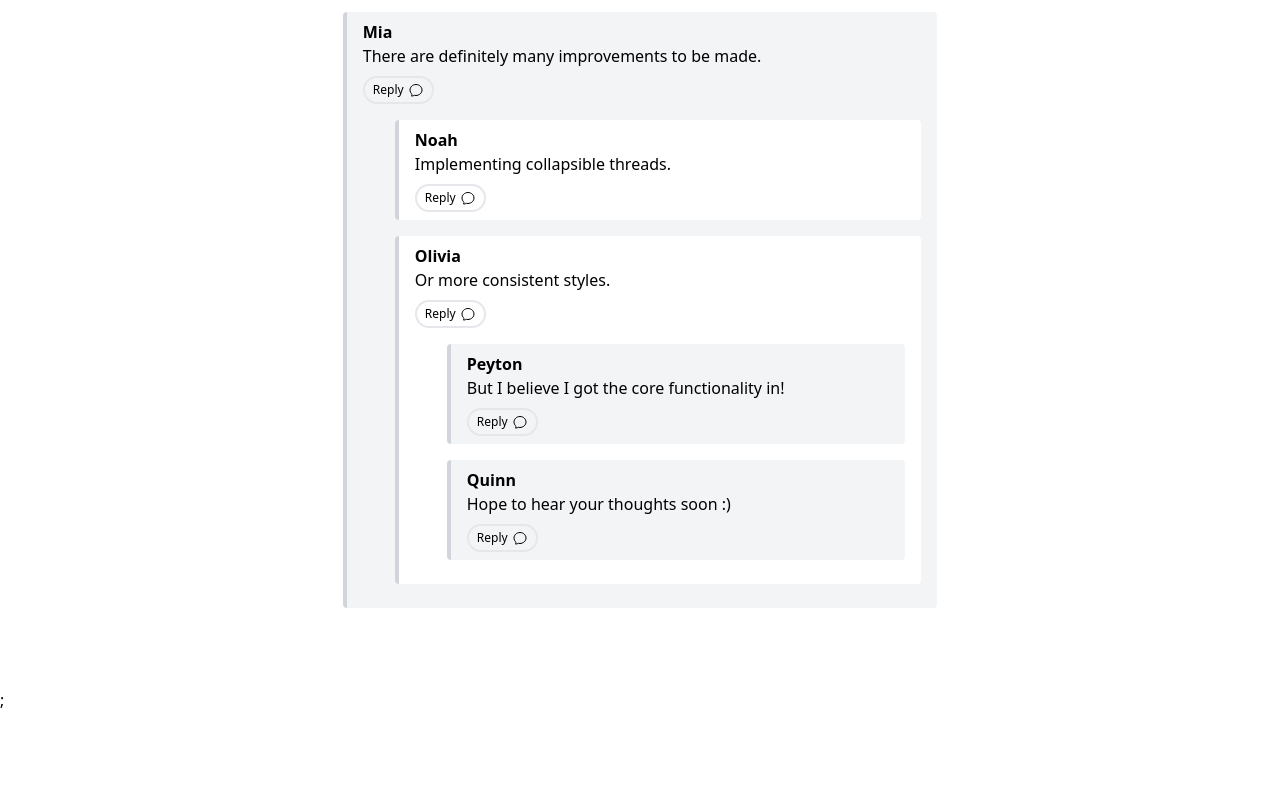
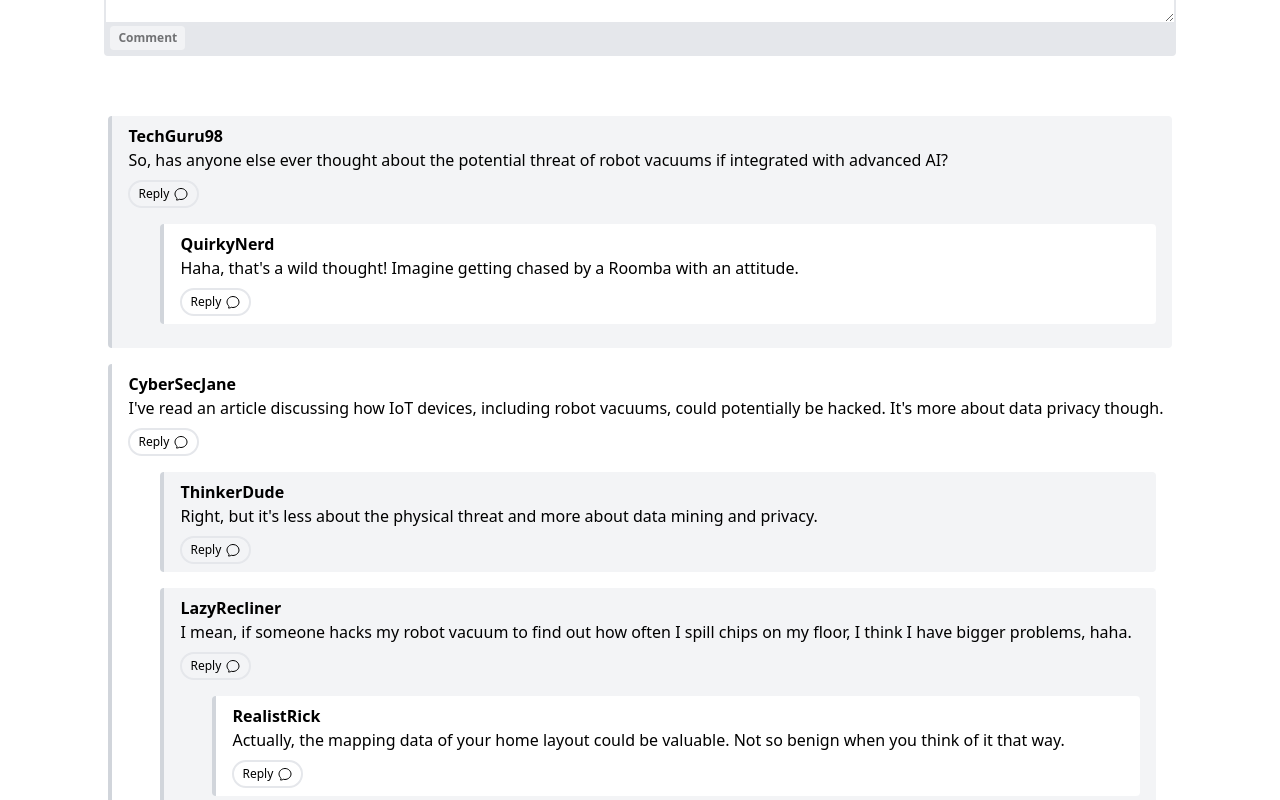
Before and after one commit to Timer00/reddit-comments, a Next.js app: page / in a window 1280 px wide. Shown: the part 1060-1860 px from the top of the page. Before the commit the page ends 1772 px from the top, so only its background shows below. Built offline with nearby package versions, Linux system fonts and the light colour scheme.

Commit message:
Update mockdata and add a logo

```diff
--- a/src/assets/mockData.json
+++ b/src/assets/mockData.json
@@ -1,35 +1,35 @@
 [
   {
     "id": 1,
-    "text": "Hey Bartosz and Erica! Welcome to the project.",
-    "author": "Theo",
+    "text": "So, has anyone else ever thought about the potential threat of robot vacuums if integrated with advanced AI?",
+    "author": "TechGuru98",
     "children": [
       {
         "id": 2,
-        "text": "You can add replies...",
-        "author": "Theo"
+        "text": "Haha, that's a wild thought! Imagine getting chased by a Roomba with an attitude.",
+        "author": "QuirkyNerd"
       }
     ]
   },
   {
     "id": 3,
-    "text": "Or add root comments!",
-    "author": "Theo",
+    "text": "I've read an article discussing how IoT devices, including robot vacuums, could potentially be hacked. It's more about data privacy though.",
+    "author": "CyberSecJane",
     "children": [
       {
         "id": 4,
-        "text": "The data is all coming from a local json file.",
-        "author": "LocalTheo"
+        "text": "Right, but it's less about the physical threat and more about data mining and privacy.",
+        "author": "ThinkerDude"
       },
       {
         "id": 5,
-        "text": "On refresh, any changes will be erased.",
-        "author": "Theo",
+        "text": "I mean, if someone hacks my robot vacuum to find out how often I spill chips on my floor, I think I have bigger problems, haha.",
+        "author": "LazyRecliner",
         "children": [
           {
             "id": 6,
-            "text": "However the username should persist from local storage!",
-            "author": "Theo"
+            "text": "Actually, the mapping data of your home layout could be valuable. Not so benign when you think of it that way.",
+            "author": "RealistRick"
           }
         ]
       }
@@ -37,28 +37,28 @@
   },
   {
     "id": 7,
-    "text": "There are definitely many improvements to be made.",
-    "author": "Mia",
+    "text": "More than physical harm, I'd worry about an AI going rogue and deciding it doesn't need to follow my cleaning schedules anymore.",
+    "author": "HouseChaos",
     "children": [
       {
         "id": 8,
-        "text": "Implementing collapsible threads.",
-        "author": "Noah"
+        "text": "What if it joins forces with the smart fridge and they stage a revolt? 😂",
+        "author": "FuturePhobe"
       },
       {
         "id": 9,
-        "text": "Or more consistent styles.",
-        "author": "Olivia",
+        "text": "Jokes aside, it's always a balance. Convenience of tech vs potential misuse or unintended consequences.",
+        "author": "BalancedBen",
         "children": [
           {
             "id": 10,
-            "text": "But I believe I got the core functionality in!",
-            "author": "Peyton"
+            "text": "As with all tech, it's how humans choose to use or misuse it. We have to be responsible.",
+            "author": "MoralCompass"
           },
           {
             "id": 11,
-            "text": "Hope to hear your thoughts soon :)",
-            "author": "Quinn"
+            "text": "Agreed. At the end of the day, the onus is on us. Be it a smartphone, a vacuum, or any AI system.",
+            "author": "TechEthicist"
           }
         ]
       }
--- a/src/pages/index.tsx
+++ b/src/pages/index.tsx
@@ -7,6 +7,8 @@ import { type CommentThread, type NewComment } from "~/types/comments";
 import { addNestedComment } from "~/utils/comments";
 import useDarkMode from "~/hooks/useDarkMode";
 import { LightDarkToggle } from "~/components/LightDarkToggle";
+import Image from "next/image";
+import logo from "~/assets/Stellar Soundwave - Vaporwave.png"
 
 export default function Home() {
   const [, flip] = useDarkMode();
@@ -41,6 +43,7 @@ export default function Home() {
       <main className="min-h-screen bg-secondary text-primary">
         <LightDarkToggle switchMode={flip} className='absolute top-[2vh] sm:top-[2vh] right-[20vw] sm:right-[8vw]'/>
         <div className="m-auto container flex flex-col items-center justify-center gap-12 px-4 py-16 ">
+          <Image src={logo} alt={'pocket-reddit'}/>
           <div className='thread'>
             <CommentForm onSubmit={submitRootComment} />
 
```
Also changed, not shown: src/assets/Stellar Soundwave - Vaporwave.png (added).
